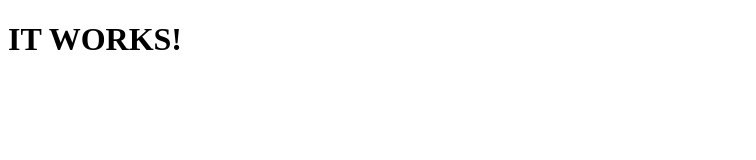
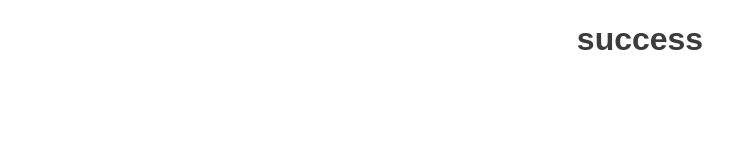
Before and after one commit to kremrik/custom-http-server, a plain HTML site: page integration/index.html in a window 1280 px wide. Shown: the whole page, without its empty margins (0-756 px from the left). Drawn offline with Linux system fonts and the light colour scheme.

Commit message:
more infra for future testing

```diff
--- a/integration/index.html
+++ b/integration/index.html
@@ -1,5 +1,9 @@
 <!DOCTYPE html>
 
-<title>Look, SSL!</title>
+<title>proxied!</title>
 
-<h1>IT WORKS!</h1>
+<head>
+    <link rel="stylesheet" href="styles.css">
+</head>
+
+<h1>success</h1>
--- /dev/null
+++ b/integration/styles.css
@@ -0,0 +1,11 @@
+html {
+    display: table;
+    margin: auto;
+}
+
+body {
+    font-family: Sans-Serif;
+    color: rgb(60, 60, 60);
+    display: table-cell;
+    vertical-align: middle;
+}
```
Also changed, not shown: 4 other files.
